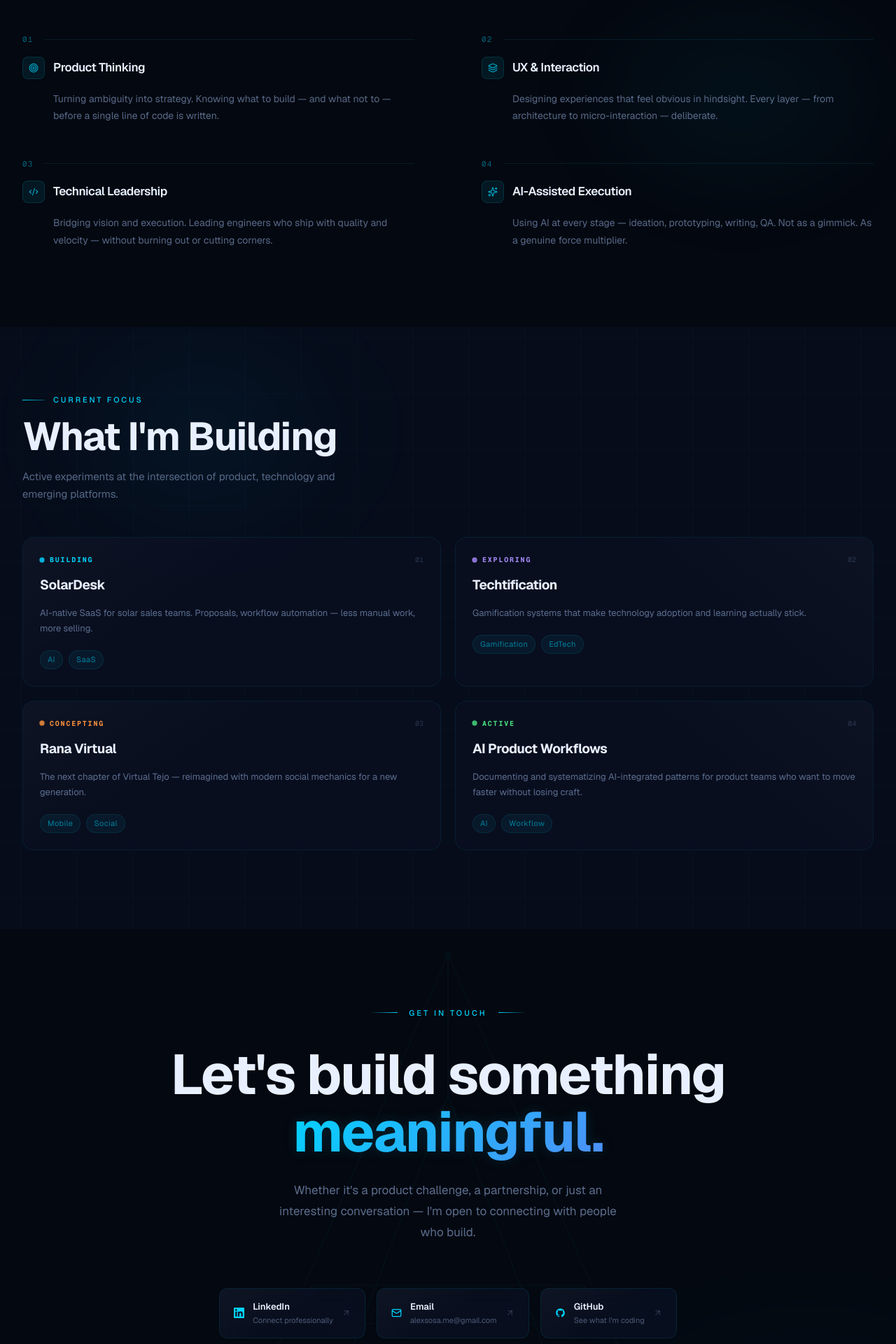
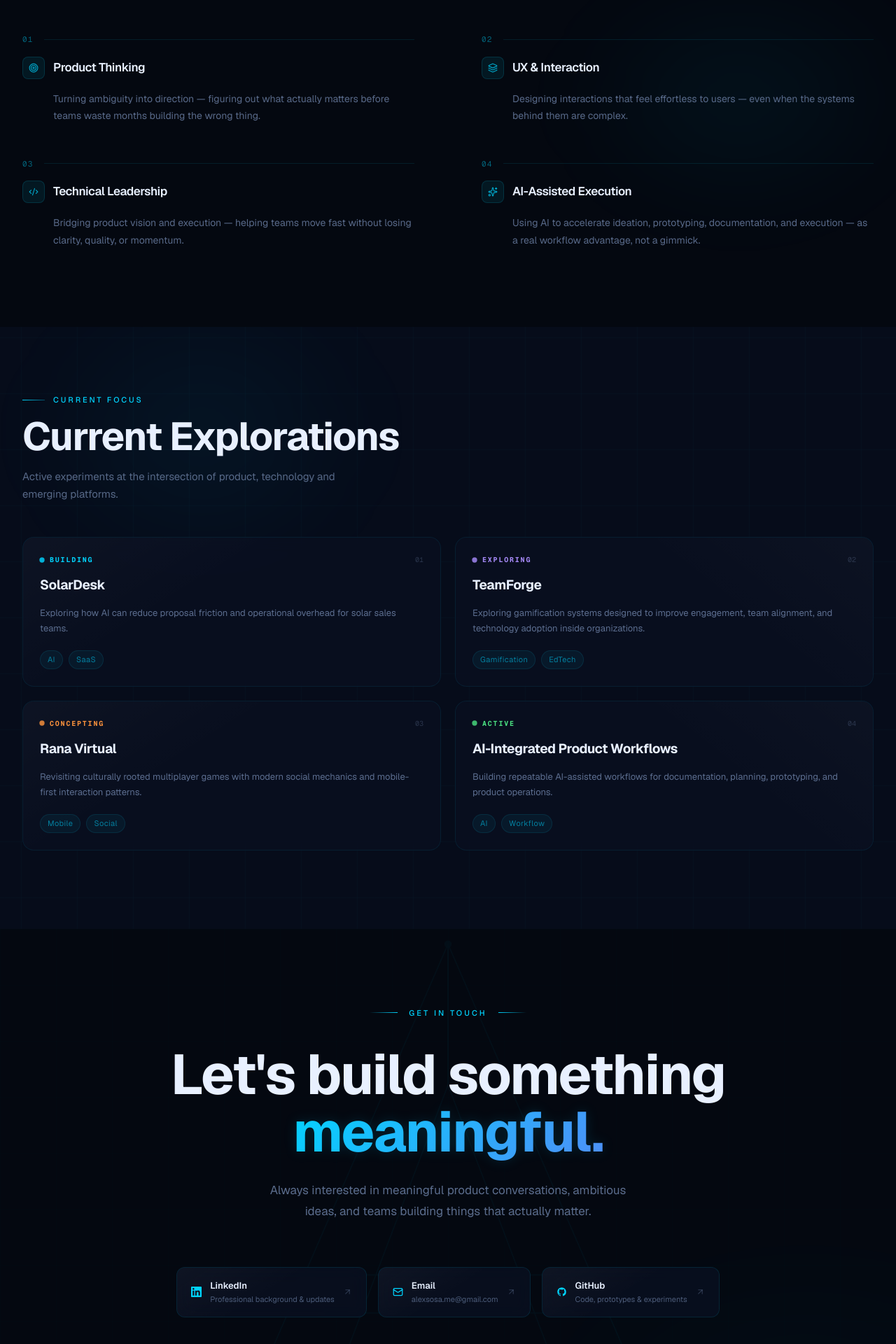
Before and after one commit to RockerCat/alexsosa-website, a Next.js app: page / in a window 1280 px wide. Shown: the part 4220-6140 px from the top of the page at 70% size. Built offline with nearby package versions, Linux system fonts and the light colour scheme.

Commit message:
Improving final content

```diff
--- a/src/components/ContactCTA.tsx
+++ b/src/components/ContactCTA.tsx
@@ -24,7 +24,7 @@ const contactLinks = [
     label: "LinkedIn",
     href: "https://linkedin.com/in/alexsosa",
     IconComponent: LinkedInIcon,
-    description: "Connect professionally",
+    description: "Professional background & updates",
   },
   {
     label: "Email",
@@ -34,9 +34,9 @@ const contactLinks = [
   },
   {
     label: "GitHub",
-    href: "https://github.com/alexsosa",
+    href: "https://github.com/RockerCat",
     IconComponent: GitHubIcon,
-    description: "See what I'm coding",
+    description: "Code, prototypes & experiments",
   },
 ]
 
@@ -132,8 +132,7 @@ export function ContactCTA() {
             className="mx-auto mb-16 max-w-lg"
             style={{ fontSize: "1.0625rem", color: "rgba(107,127,163,0.85)", lineHeight: 1.75 }}
           >
-            Whether it&apos;s a product challenge, a partnership, or just an interesting
-            conversation — I&apos;m open to connecting with people who build.
+            Always interested in meaningful product conversations, ambitious ideas, and teams building things that actually matter.
           </p>
 
           {/* Contact links */}
--- a/src/components/CurrentExperiments.tsx
+++ b/src/components/CurrentExperiments.tsx
@@ -60,7 +60,7 @@ export function CurrentExperiments() {
               </p>
             </div>
             <h2 className="text-[clamp(2.2rem,5vw,3.5rem)] font-bold text-[#e8f0ff] tracking-tight leading-none mb-4">
-              What I&apos;m Building
+              Current Explorations
             </h2>
             <p className="text-[0.9375rem] max-w-md" style={{ color: "rgba(107,127,163,0.8)", lineHeight: 1.72 }}>
               Active experiments at the intersection of product,
--- a/src/data/index.ts
+++ b/src/data/index.ts
@@ -98,25 +98,25 @@ export const pillars = [
     icon: "Target",
     title: "Product Thinking",
     description:
-      "Turning ambiguity into strategy. Knowing what to build — and what not to — before a single line of code is written.",
+      "Turning ambiguity into direction — figuring out what actually matters before teams waste months building the wrong thing.",
   },
   {
     icon: "Layers",
     title: "UX & Interaction",
     description:
-      "Designing experiences that feel obvious in hindsight. Every layer — from architecture to micro-interaction — deliberate.",
+      "Designing interactions that feel effortless to users — even when the systems behind them are complex.",
   },
   {
     icon: "Code2",
     title: "Technical Leadership",
     description:
-      "Bridging vision and execution. Leading engineers who ship with quality and velocity — without burning out or cutting corners.",
+      "Bridging product vision and execution — helping teams move fast without losing clarity, quality, or momentum.",
   },
   {
     icon: "Sparkles",
     title: "AI-Assisted Execution",
     description:
-      "Using AI at every stage — ideation, prototyping, writing, QA. Not as a gimmick. As a genuine force multiplier.",
+      "Using AI to accelerate ideation, prototyping, documentation, and execution — as a real workflow advantage, not a gimmick.",
   },
 ];
 
@@ -124,15 +124,15 @@ export const experiments = [
   {
     name: "SolarDesk",
     description:
-      "AI-native SaaS for solar sales teams. Proposals, workflow automation — less manual work, more selling.",
+      "Exploring how AI can reduce proposal friction and operational overhead for solar sales teams.",
     status: "Building",
     statusColor: "#00d4ff",
     tags: ["AI", "SaaS"],
   },
   {
-    name: "Techtification",
+    name: "TeamForge",
     description:
-      "Gamification systems that make technology adoption and learning actually stick.",
+      "Exploring gamification systems designed to improve engagement, team alignment, and technology adoption inside organizations.",
     status: "Exploring",
     statusColor: "#a78bfa",
     tags: ["Gamification", "EdTech"],
@@ -140,15 +140,15 @@ export const experiments = [
   {
     name: "Rana Virtual",
     description:
-      "The next chapter of Virtual Tejo — reimagined with modern social mechanics for a new generation.",
+      "Revisiting culturally rooted multiplayer games with modern social mechanics and mobile-first interaction patterns.",
     status: "Concepting",
     statusColor: "#fb923c",
     tags: ["Mobile", "Social"],
   },
   {
-    name: "AI Product Workflows",
+    name: "AI-Integrated Product Workflows",
     description:
-      "Documenting and systematizing AI-integrated patterns for product teams who want to move faster without losing craft.",
+      "Building repeatable AI-assisted workflows for documentation, planning, prototyping, and product operations.",
     status: "Active",
     statusColor: "#4ade80",
     tags: ["AI", "Workflow"],
```
